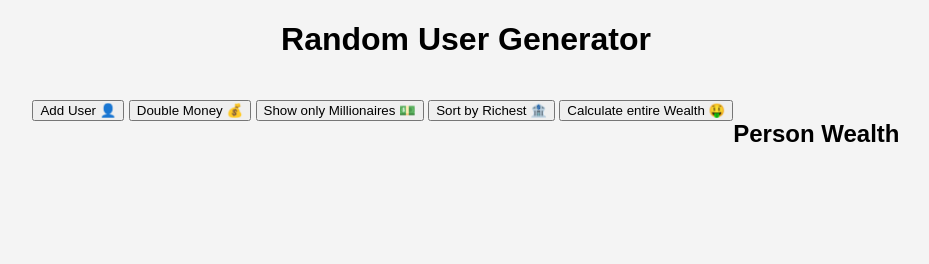
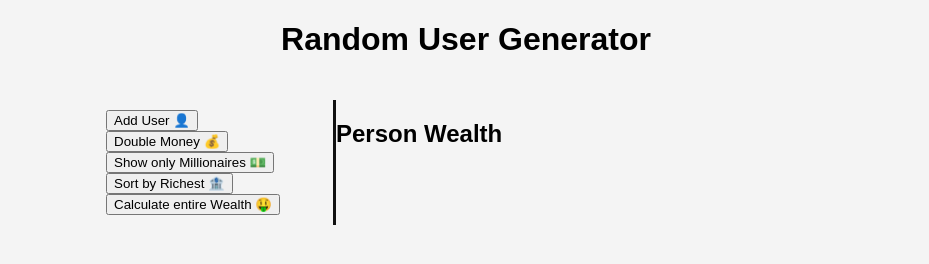
Before and after one commit to AhmedBule/Random-User-Generator-Project, a plain HTML site: page index.html in a window 1280 px wide. Shown: the whole page, without its empty margins (174-1103 px from the left). Drawn offline with Linux system fonts and the light colour scheme.

Commit message:
stylyed the aside

```diff
--- a/style.css
+++ b/style.css
@@ -16,4 +16,13 @@ body{
     display: flex;
     max-width: 100%;
     padding: 20px;
+    width: 800px;
+    margin: 0 auto;
 }
+
+
+aside{
+    padding: 10px 20px;
+    width: 250px;
+     border-right: 3px solid #111;
+}
```
